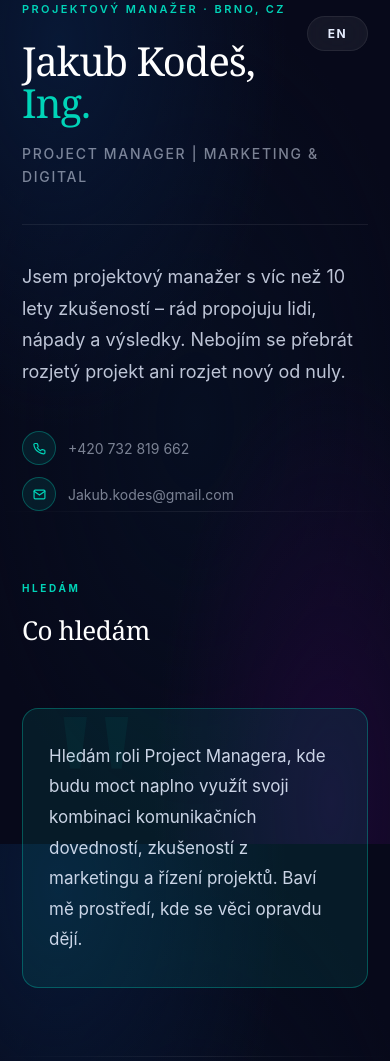
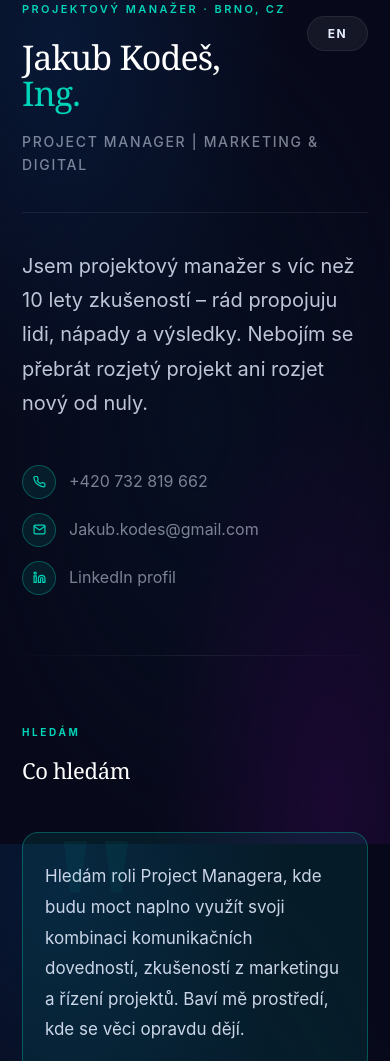
Before and after one commit to Kubislavii/WEbovka, a plain HTML site: page index.html in a window 390 px wide. Shown: the top 1061 px of the page. Drawn offline with Linux system fonts and the light colour scheme.

Commit message:
Fix photo size, add LinkedIn, improve typography and mobile layout
- Add LinkedIn contact row in hero section (CZ + EN translations)
- Fix hero photo: stretch to full height using absolute positioning
- Reduce spacing: s-header 44px, tl-item 44px, --gap already 72px
- Increase font sizes: tl-desc 16px, proj-desc 15px, looking-box 20px
- Add 768px breakpoint: hero-name clamp(34px), section titles, timeline fixes
- Fix timeline mobile: padding-left 22px, dot position left -28px
- Tighten looking-box padding on mobile 580px

Co-Authored-By: Claude Sonnet 4.6 <noreply@anthropic.com>

```diff
--- a/index.html
+++ b/index.html
@@ -18,7 +18,7 @@
       --card-bg:       rgba(255, 255, 255, 0.04);
       --card-hover:    rgba(255, 255, 255, 0.07);
       --card-border:   rgba(255, 255, 255, 0.07);
-      --gap:           96px;
+      --gap:           72px;
     }
 
     html { scroll-behavior: smooth; }
@@ -65,10 +65,17 @@
     .hero {
       min-height: 100vh;
       display: grid;
-      grid-template-columns: 1fr 400px;
-      align-items: center;
-      gap: 48px;
+      grid-template-columns: 1fr 480px;
+      align-items: stretch;
+      gap: 40px;
       padding-top: 80px;
+      padding-bottom: 0;
+    }
+
+    .hero-content {
+      display: flex;
+      flex-direction: column;
+      justify-content: center;
       padding-bottom: 60px;
     }
 
@@ -97,16 +104,16 @@
     }
 
     .hero-statement {
-      font-size: 18px; line-height: 1.75;
+      font-size: 20px; line-height: 1.72;
       color: rgba(230, 238, 255, 0.82);
-      margin-bottom: 44px; max-width: 500px;
+      margin-bottom: 44px; max-width: 520px;
     }
 
-    .hero-contacts { display: flex; flex-direction: column; gap: 12px; }
+    .hero-contacts { display: flex; flex-direction: column; gap: 14px; }
 
     .hero-contact-row {
-      display: flex; align-items: center; gap: 12px;
-      font-size: 14px; color: var(--text-muted);
+      display: flex; align-items: center; gap: 13px;
+      font-size: 16px; color: var(--text-muted);
     }
 
     .contact-icon {
@@ -122,7 +129,7 @@
 
     /* ── HERO PHOTO ── */
     .hero-photo-col {
-      position: relative; align-self: flex-end; height: 580px;
+      align-self: stretch; position: relative;
       display: flex; align-items: flex-end; justify-content: center;
     }
 
@@ -136,9 +143,10 @@
     }
 
     .hero-photo-col img {
-      max-height: 560px; max-width: 100%;
+      position: absolute; bottom: 0; left: 50%; transform: translateX(-50%);
+      height: 95%; width: auto; max-width: 130%;
       object-fit: contain; object-position: bottom center;
-      display: block; position: relative; z-index: 1;
+      display: block; z-index: 1;
       mask-image: linear-gradient(to bottom, black 48%, transparent 94%);
       -webkit-mask-image: linear-gradient(to bottom, black 48%, transparent 94%);
       filter: brightness(0.96) contrast(1.04);
@@ -156,7 +164,7 @@
       font-weight: normal; color: #fff; letter-spacing: -0.015em;
     }
 
-    .s-header { margin-bottom: 56px; }
+    .s-header { margin-bottom: 44px; }
 
     /* ── DIVIDER ── */
     hr.divider {
@@ -170,7 +178,7 @@
       border: 1px solid var(--accent-border);
       background: var(--accent-dim);
       border-radius: 16px; padding: 46px 52px;
-      font-size: 19px; line-height: 1.8;
+      font-size: 20px; line-height: 1.8;
       color: rgba(230, 238, 255, 0.88);
       position: relative; overflow: hidden;
     }
@@ -191,7 +199,7 @@
       background: linear-gradient(to bottom, var(--accent-border) 0%, transparent 100%);
     }
 
-    .tl-item { position: relative; margin-bottom: 52px; }
+    .tl-item { position: relative; margin-bottom: 44px; }
     .tl-item:last-child { margin-bottom: 0; }
 
     .tl-item::before {
@@ -208,7 +216,7 @@
       font-family: 'SF Mono', 'Fira Code', Consolas, monospace;
       letter-spacing: 0.06em; margin-bottom: 12px;
     }
-    .tl-desc   { font-size: 14px; color: var(--text-muted); line-height: 1.72; }
+    .tl-desc   { font-size: 16px; color: var(--text-muted); line-height: 1.72; }
 
     /* ── PROJECTS GRID ── */
     .proj-grid {
@@ -236,7 +244,7 @@
 
     .proj-name   { font-size: 16px; font-weight: 600; color: #fff; margin-bottom: 5px; line-height: 1.3; }
     .proj-client { font-size: 12px; font-weight: 600; color: var(--accent); margin-bottom: 14px; }
-    .proj-desc   { font-size: 13px; color: var(--text-muted); line-height: 1.65; }
+    .proj-desc   { font-size: 15px; color: var(--text-muted); line-height: 1.65; }
 
     /* ── SKILLS ── */
     .skills-wrap { display: grid; grid-template-columns: 1fr 1fr; gap: 44px; }
@@ -322,12 +330,19 @@
       .edu-grid { grid-template-columns: 1fr; }
     }
 
+    @media (max-width: 768px) {
+      .hero-name { font-size: clamp(34px, 8vw, 56px); }
+      .s-title { font-size: clamp(22px, 5vw, 34px); }
+      .timeline { overflow-x: hidden; padding-left: 22px; }
+      .tl-item::before { left: -28px; }
+    }
+
     @media (max-width: 580px) {
       :root { --gap: 68px; }
       .container { padding: 0 22px; }
       hr.divider { padding: 0; }
       #lang-toggle { top: 16px; right: 22px; }
-      .looking-box { padding: 32px 26px; font-size: 17px; }
+      .looking-box { padding: 28px 22px; font-size: 17px; }
       .proj-grid { grid-template-columns: 1fr; }
       .btn-row { flex-direction: column; align-items: center; }
     }
@@ -367,6 +382,16 @@
           </svg>
         </span>
         <a href="mailto:Jakub.kodes@gmail.com">Jakub.kodes@gmail.com</a>
+      </div>
+      <div class="hero-contact-row">
+        <span class="contact-icon">
+          <svg width="13" height="13" viewBox="0 0 24 24" fill="none" stroke="currentColor" stroke-width="2.2" stroke-linecap="round" stroke-linejoin="round">
+            <path d="M16 8a6 6 0 0 1 6 6v7h-4v-7a2 2 0 0 0-2-2 2 2 0 0 0-2 2v7h-4v-7a6 6 0 0 1 6-6z"/>
+            <rect x="2" y="9" width="4" height="12"/>
+            <circle cx="4" cy="4" r="2"/>
+          </svg>
+        </span>
+        <a href="https://www.linkedin.com/in/jakubkodes" target="_blank" rel="noopener" data-key="job_li">LinkedIn profil</a>
       </div>
     </div>
   </div>
@@ -665,6 +690,8 @@ const t = {
     btn_email:    'Napsat e-mail',
     btn_linkedin: 'LinkedIn profil',
 
+    job_li: 'LinkedIn profil',
+
     footer: '© 2026 Jakub Kodeš, Ing.',
     toggle: 'EN',
   },
@@ -741,6 +768,8 @@ const t = {
     btn_email:    'Send an email',
     btn_linkedin: 'LinkedIn profile',
 
+    job_li: 'LinkedIn profile',
+
     footer: '© 2026 Jakub Kodeš, Ing.',
     toggle: 'CZ',
   }
```
